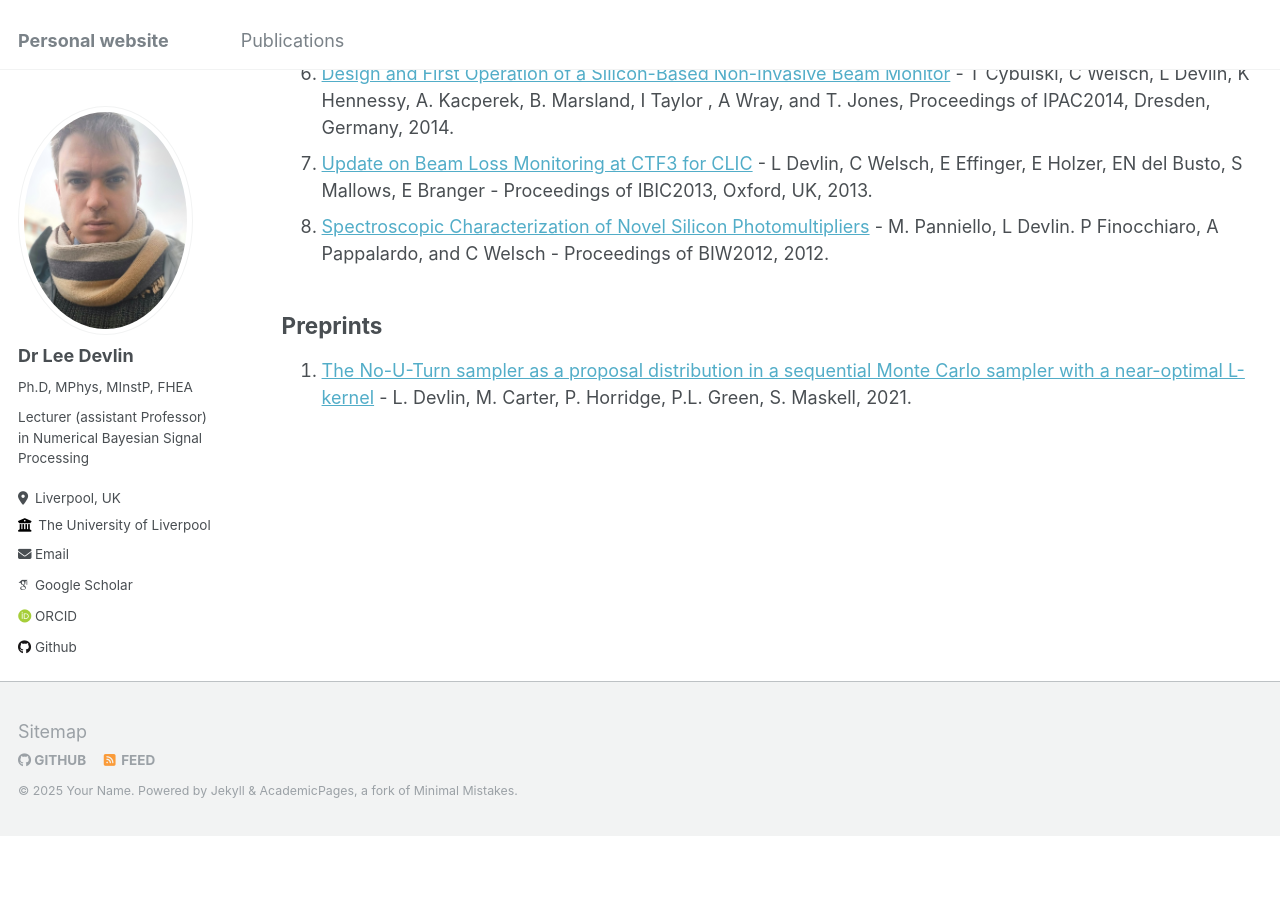
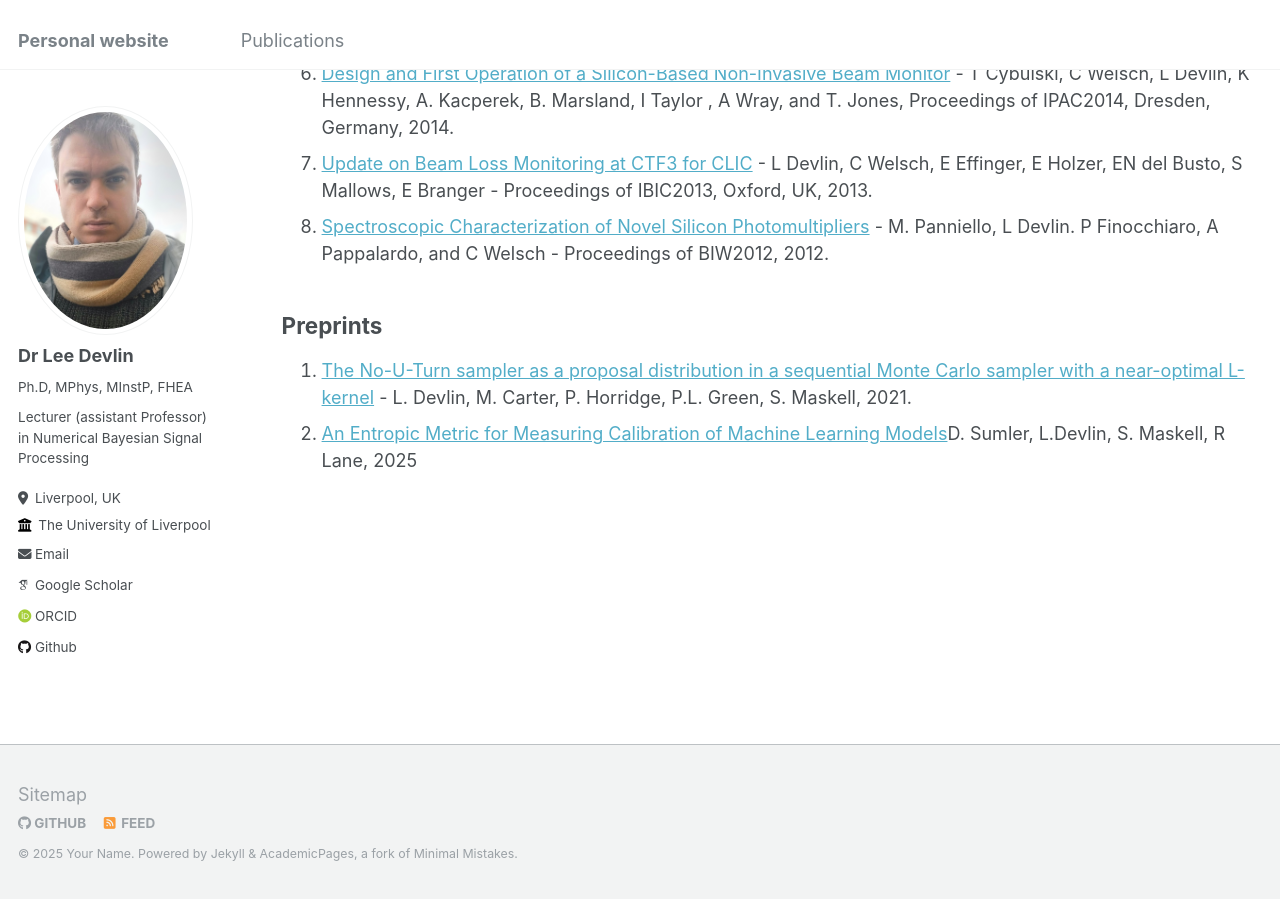
Before and after one commit to LJDevlin/LJDevlin.github.io, a Jekyll site: the page built from _pages/publications.md, in a window 1280 px wide and 900 px high, scrolled down 1240 px. Built offline with Jekyll 4.4.1, drawn with Linux system fonts in a browser that asks for light colours; some web fonts are replaced; before the commit the page ends 2077 px from its top, so only the background shows below that.

Commit message:
New preprint added (Dan's paper)

```diff
--- a/_pages/publications.md
+++ b/_pages/publications.md
@@ -38,3 +38,4 @@ IEEE Signal Processing Letters - Vol. 31, 2024.
 
 ## Preprints
 1. [The No-U-Turn sampler as a proposal distribution in a sequential Monte Carlo sampler with a near-optimal L-kernel](https://arxiv.org/abs/2108.02498) - L. Devlin, M. Carter, P. Horridge, P.L. Green, S. Maskell, 2021.
+1. [An Entropic Metric for Measuring Calibration of Machine Learning Models](https://arxiv.org/abs/2502.14545)D. Sumler, L.Devlin, S. Maskell, R Lane, 2025
```
